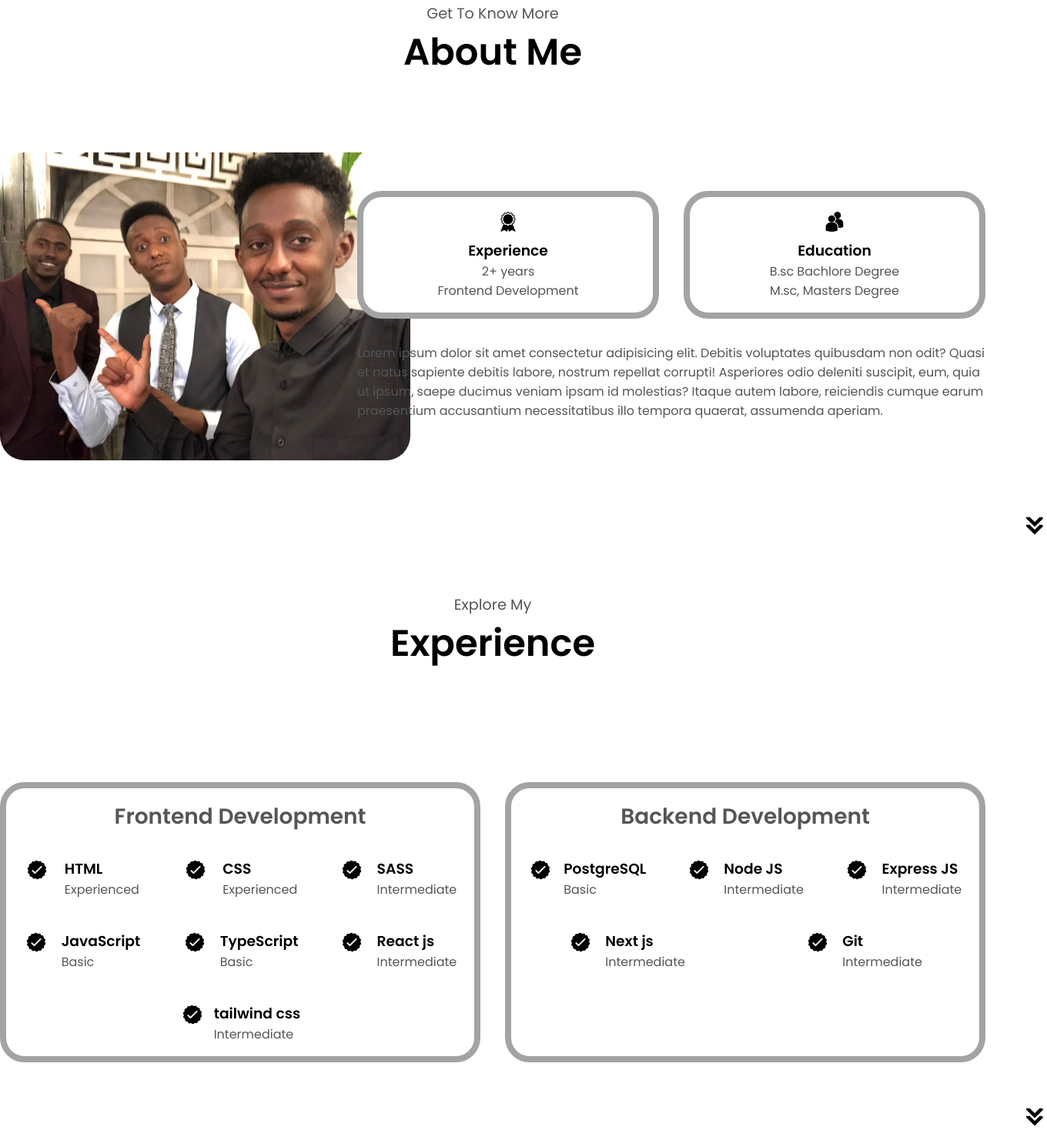
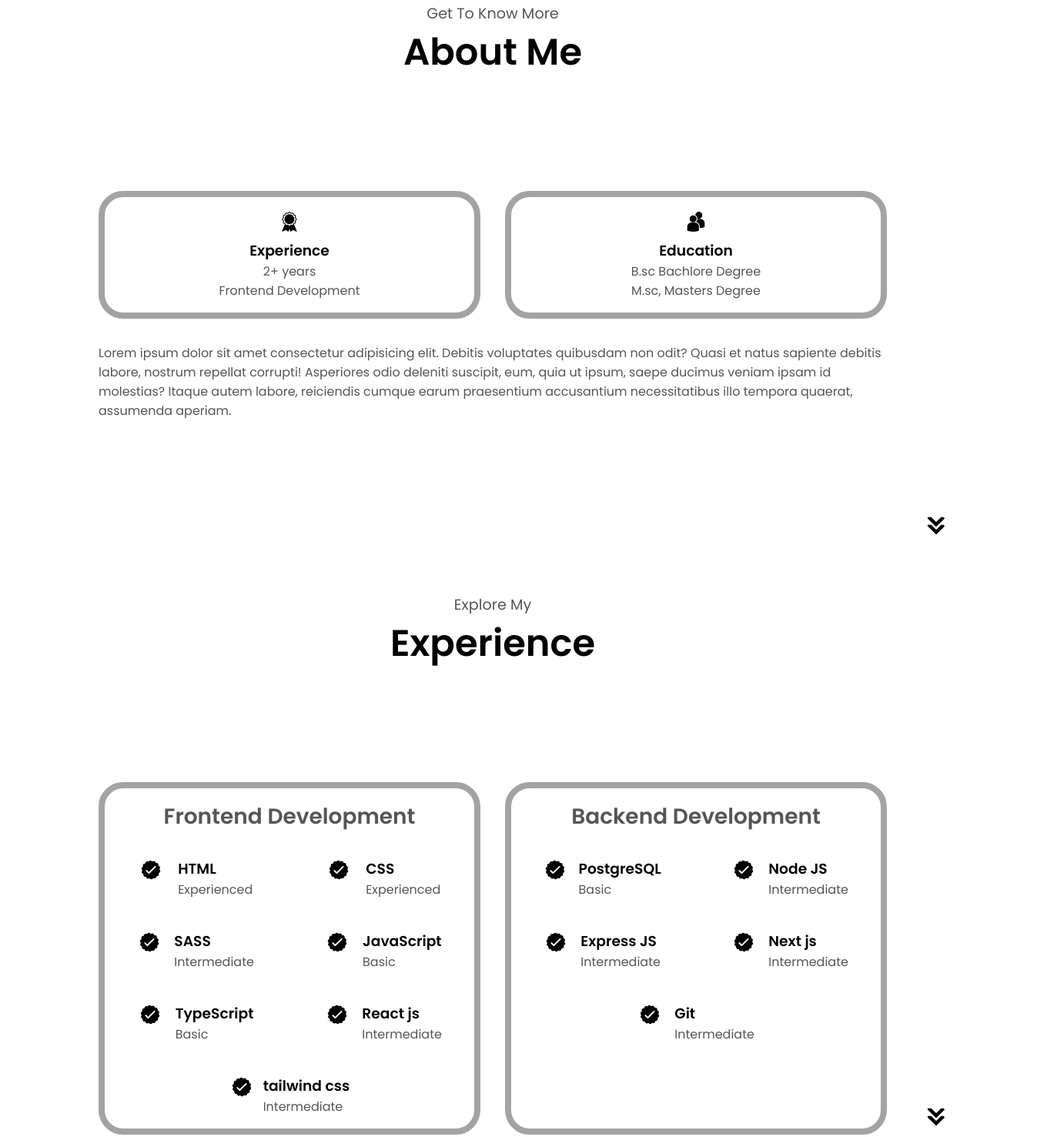
Before and after one commit to tonytore/Portfolio, a website built with Vite: page index.html in a window 1280 px wide. Shown: the part 901-2378 px from the top of the page at 77% size, 1360 px wide, since content can reach past the window. Built offline with nearby package versions, Linux system fonts and the light colour scheme; a web font is replaced by a local one.

Commit message:
update some sytle

```diff
--- a/index.html
+++ b/index.html
@@ -63,9 +63,9 @@
         <p class="section__text-p1">Get To Know More</p>
         <h1 class="title">About Me</h1>
         <div class="section-container">
-            <div class="section__pic-container">
+            <!-- <div class="section__pic-container">
                 <img src="./assets/about.jpg" alt="profile_picture" class="about_pic">
-            </div>
+            </div> -->
             <div class="about-details-container">
                 <div class="about-containers">
                     <div class="details-container">
--- a/style.css
+++ b/style.css
@@ -222,6 +222,8 @@ a:hover{
 /*ABOUT SECTION*/
 #about{
   position: relative;
+  width: 80%;
+  margin: 0 auto;
 
 }
 
@@ -242,7 +244,11 @@ a:hover{
 }
 
 .about_pic{
-  border-radius: 2rem;
+  border-radius: 50%;
+  width: 300px;
+
+  margin-left: 20px;
+
 
 
 }
@@ -275,6 +281,8 @@ a:hover{
 
 #experience {
   position: relative;
+  width: 80%;
+  margin: 0 auto;
 }
 
 .experience-sub-title {
@@ -314,6 +322,8 @@ article .icon {
 
 #projects {
   position: relative;
+  width: 80%;
+  margin: 0 auto;
 }
 
 .color-container {
```
